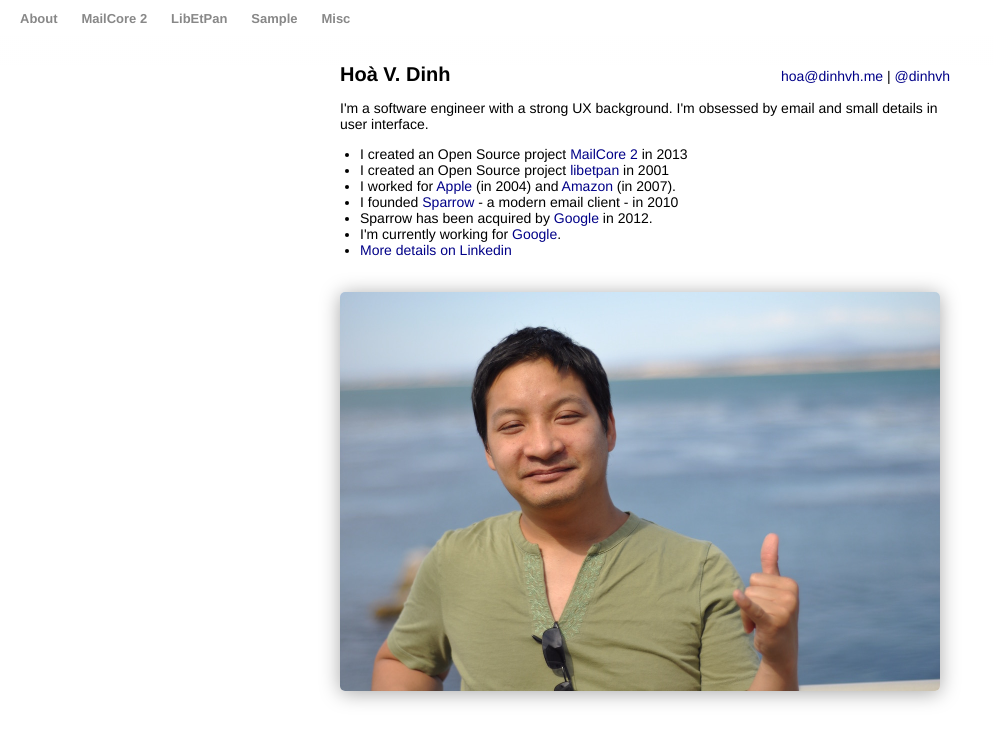
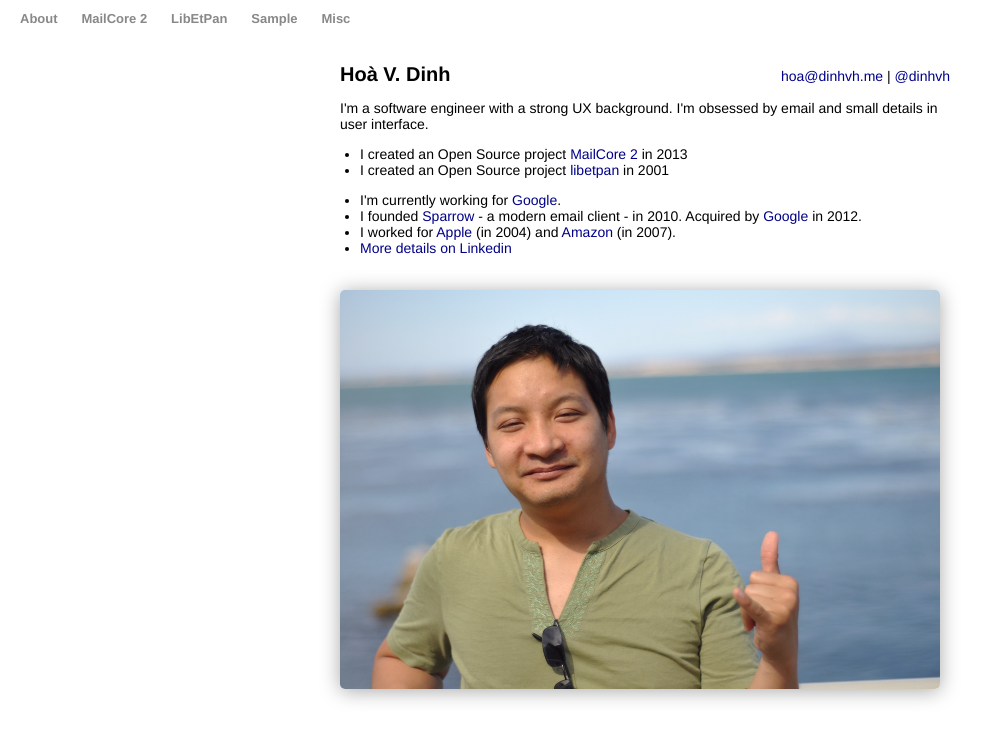
Before and after one commit to dinhvh/dinhviethoa.github.io, a plain HTML site: page index.html in a window 1280 px wide. Shown: the whole page, without its empty margins (0-993 px from the left). Drawn offline with Linux system fonts and the light colour scheme.

Commit message:
Improvements. Removed CNAME.

```diff
--- a/index.html
+++ b/index.html
@@ -65,10 +65,11 @@
     <ul>
       <li>I created an Open Source project <a href="mailcore2.html">MailCore 2</a> in 2013</li>
       <li>I created an Open Source project <a href="libetpan.html">libetpan</a> in 2001</li>
+    </ul>
+    <ul>
+      <li>I'm currently working for <a href="http://www.google.com">Google</a>.</li>
+      <li>I founded <a href="http://www.sprw.me">Sparrow</a> - a modern email client - in 2010. Acquired by <a href="http://www.google.com">Google</a> in 2012.</li>
       <li>I worked for <a href="http://www.apple.com">Apple</a> (in 2004) and <a href="http://www.amazon.com">Amazon</a> (in 2007).</li>
-      <li>I founded <a href="http://www.sprw.me">Sparrow</a> - a modern email client - in 2010</li>
-      <li>Sparrow has been acquired by <a href="http://www.google.com">Google</a> in 2012.</li>
-      <li>I'm currently working for <a href="http://www.google.com">Google</a>.</li>
       <li><a href="https://www.linkedin.com/in/dinhvh">More details on Linkedin</a></li>
     </ul>
     <div style="position: relative;">
```
Also changed, not shown: 1 other file.
